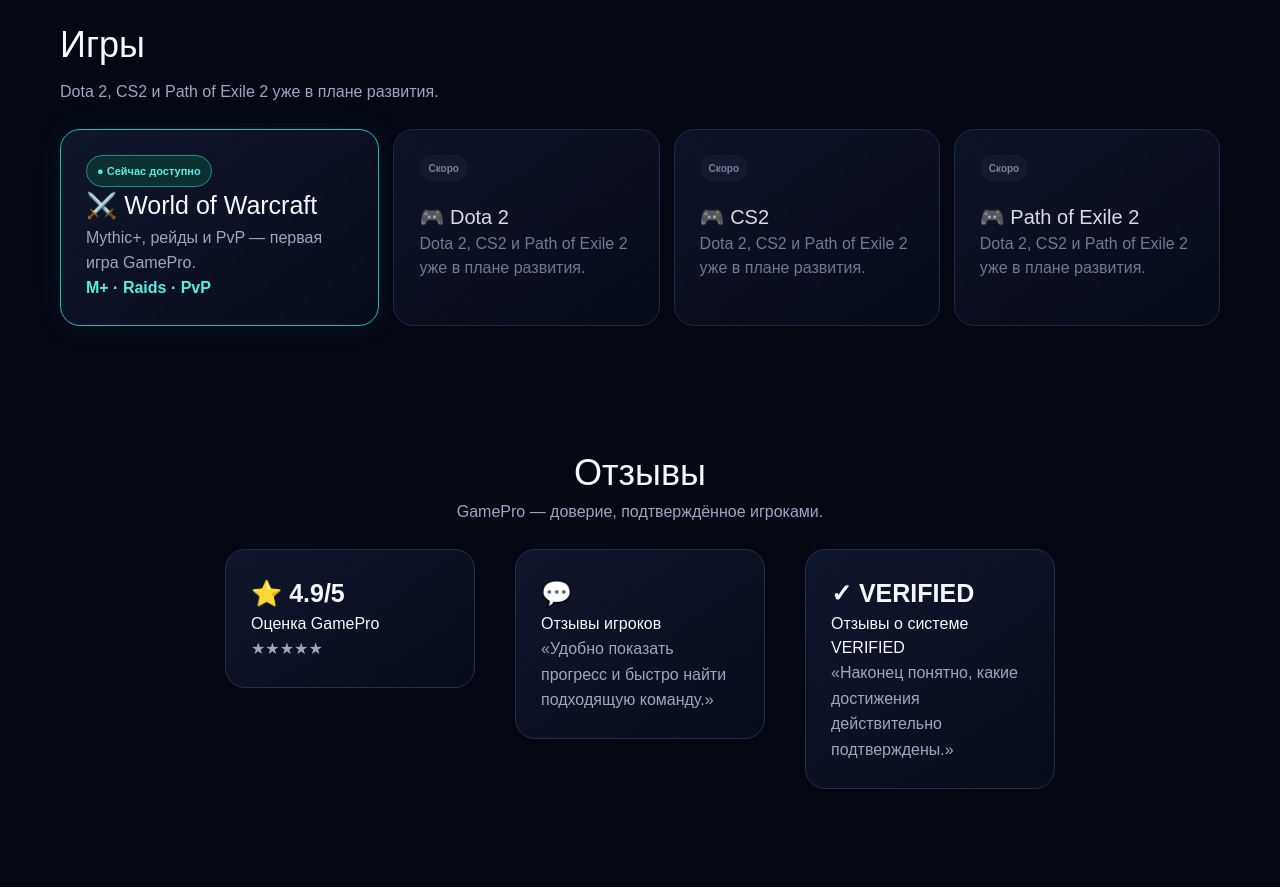
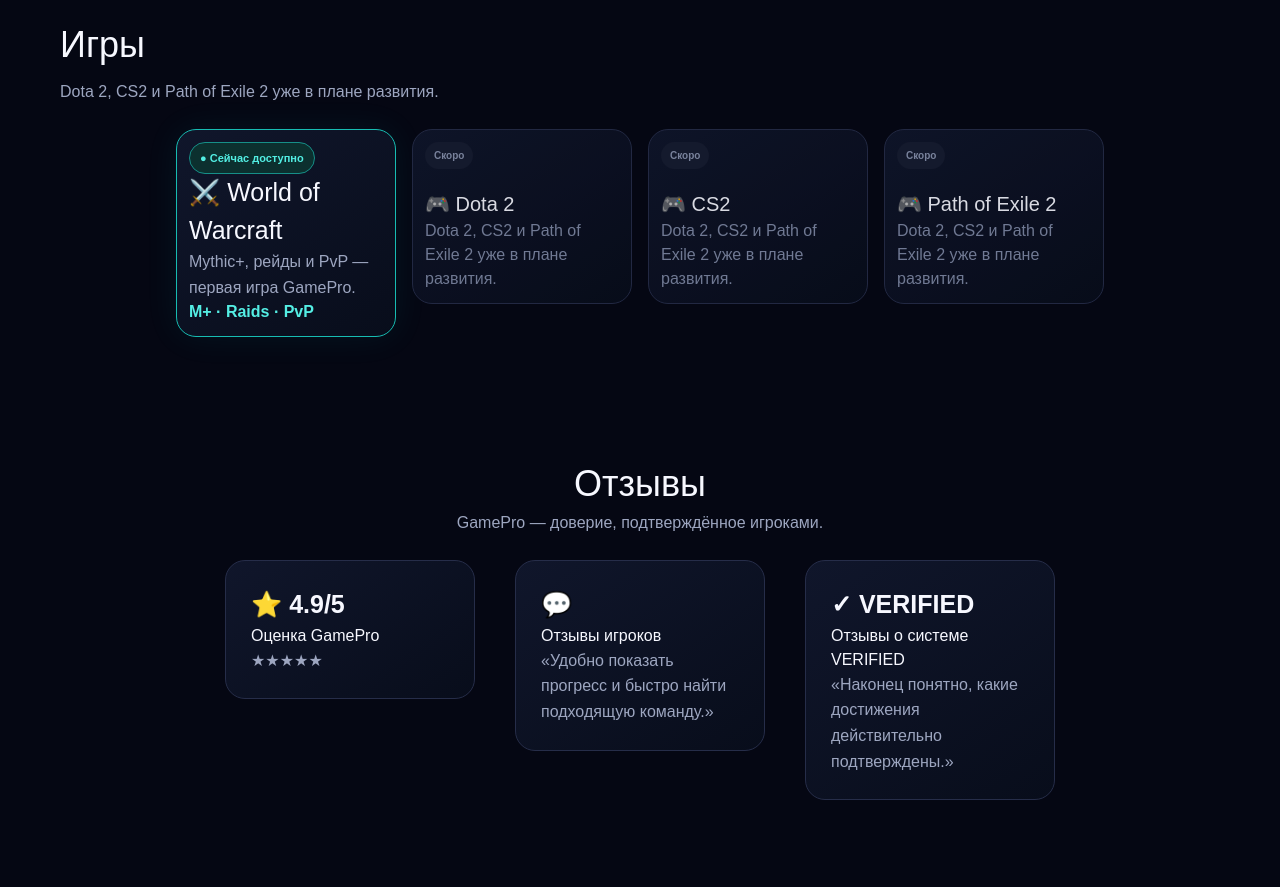
Before and after one commit to vesttrading/gamepro-market, a Next.js app: page / in a window 1280 px wide. Shown: the part 2460-3347 px from the top of the page. Built offline with nearby package versions, Linux system fonts and the light colour scheme; no server answers.

Commit message:
Refine game section layout and spacing
Updated styles for game sections to adjust layout and spacing.

```diff
--- a/app/globals.css
+++ b/app/globals.css
@@ -277,29 +277,20 @@ main h2 + p + div > div {
     max-width: 200px !important;
 }
 
-/* 1. Находим общий родительский блок для всех игр и выстраиваем их в ряд */
-main div:has(> div:has(h2)),
-main section > div:has(h2) {
+/* 1. Находим секцию игр по её ID и принудительно выстраиваем блоки в ряд */
+section#games div[class*="gameGrid"] {
     display: flex !important;
     flex-direction: row !important;
     justify-content: center !important;
     align-items: flex-start !important;
     flex-wrap: wrap !important;
-    gap: 20px !important; /* Уменьшили расстояние между карточками игр */
+    gap: 16px !important; /* Делаем расстояние между играми меньше */
 }
 
-/* 2. Делаем каждую карточку игры узкой и компактной */
-main div:has(> div:has(h2)) > div,
-main section > div:has(h2) > div {
+/* 2. Делаем каждую карточку игры узкой и сжимаем отступы */
+section#games div[class*="gameGrid"] > div {
     flex: 1 !important;
-    max-width: 240px !important; /* Делаем сами блоки игр намного меньше */
-    min-width: 180px !important;
-    padding: 12px !important; /* Уменьшаем внутренние вертикальные отступы */
+    max-width: 220px !important; /* Уменьшаем ширину карточек игр */
+    min-width: 170px !important;
+    padding: 12px !important;    /* Сжимаем блоки по вертикали */
 }
-
-/* 3. Уменьшаем размер текстов и иконок внутри */
-main div:has(> div:has(h2)) h2,
-main section > div:has(h2) h2 {
-    font-size: 1.1rem !important; /* Уменьшаем шрифты названий */
-    margin-bottom: 4px !important;
-}
```
